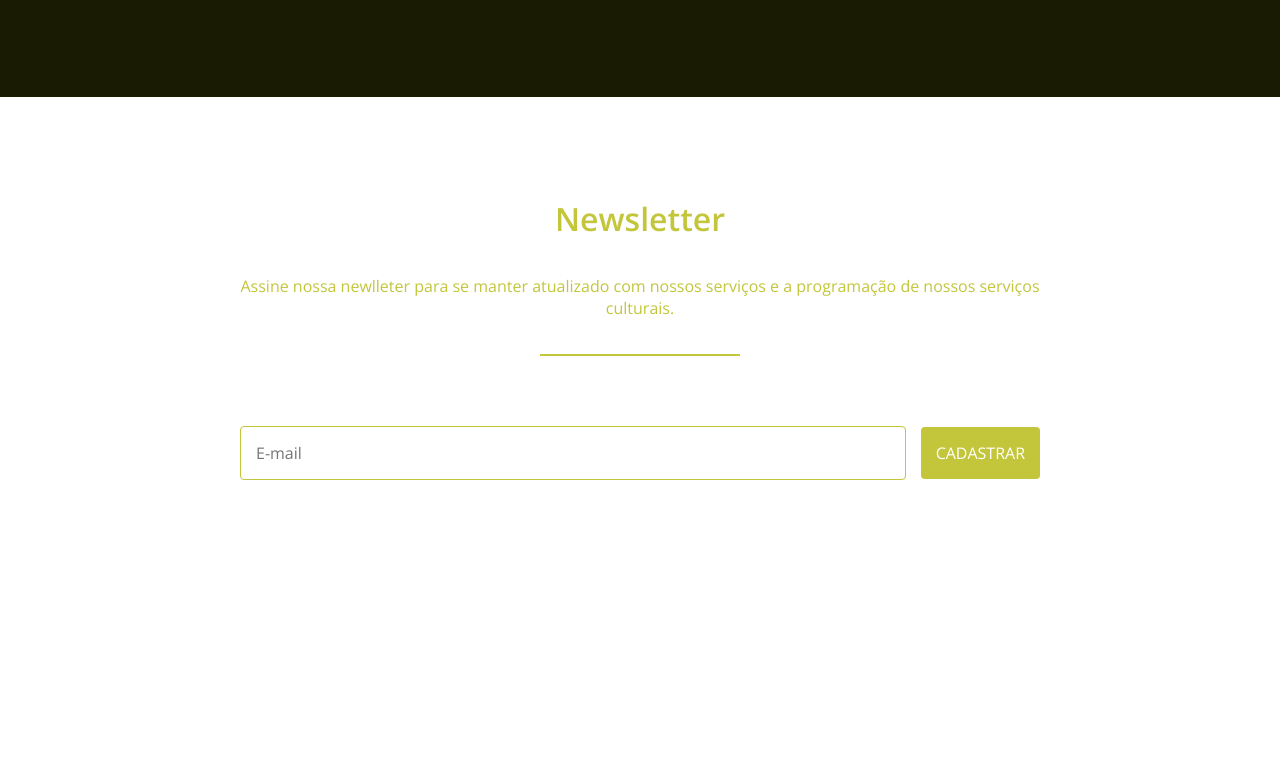
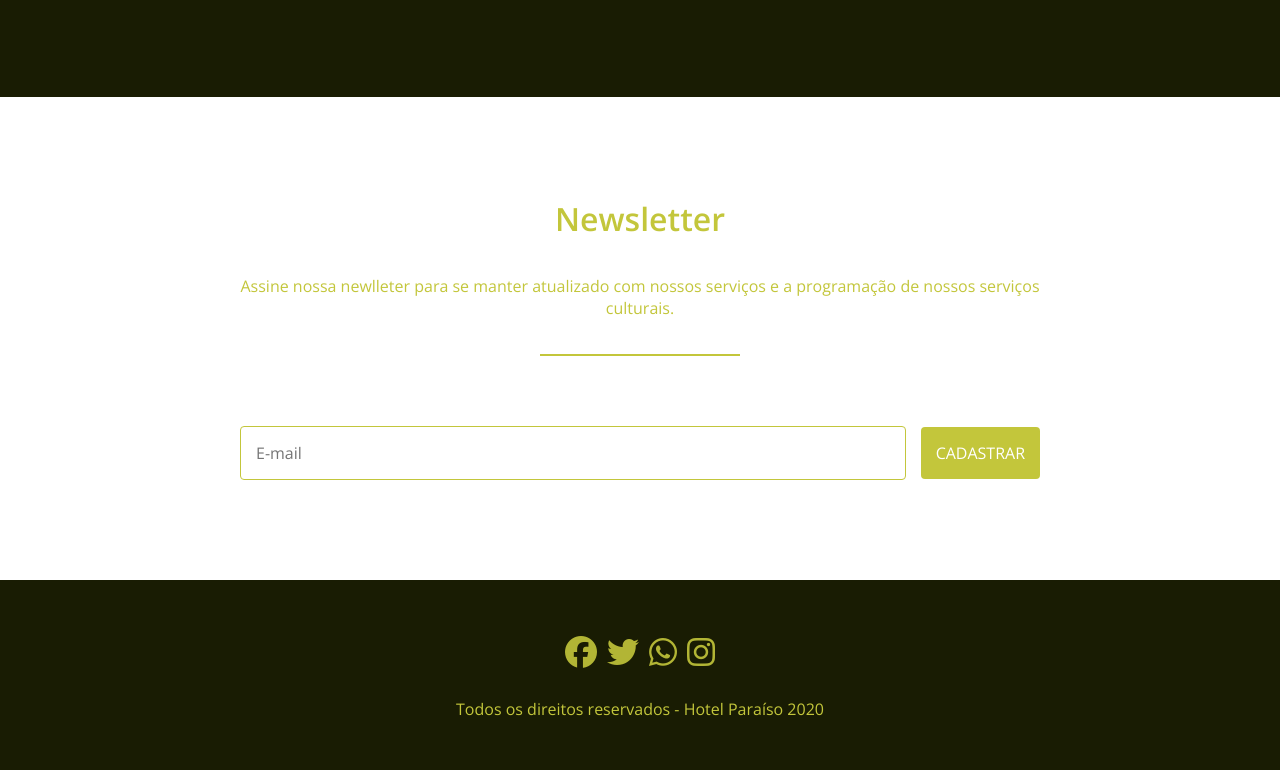
Before and after one commit to Wes1738/Flexbox, a plain HTML site: page index.html in a window 1280 px wide. Shown: the part 2533-3303 px from the top of the page. Before the commit the page ends 3113 px from the top, so only its background shows below. Drawn offline with nearby package versions, Linux system fonts and the light colour scheme.

Commit message:
Footer e finalização do Projeto

```diff
--- a/css/styles.css
+++ b/css/styles.css
@@ -308,3 +308,36 @@ header li a {
         margin-bottom: 15px;
     }
 }
+
+/* Footer */
+footer {
+    display: flex;
+    flex-direction: column;
+    background-color: #191c03;
+    padding: 50px 0;
+    align-items: center;
+}
+
+footer ul {
+    display: flex;
+    margin-bottom: 25px;
+}
+
+footer ul li {
+    margin-right: 10px;
+
+}
+
+footer ul li:last-child {
+    margin-right: 0;
+}
+
+footer ul li a {
+    color: #c3c63b;
+    font-size: 2rem;
+}
+
+footer p {
+    color: #c3c63b;
+    text-align: center;
+}
--- a/index.html
+++ b/index.html
@@ -84,5 +84,17 @@
 
     </section>
 
+    <footer>
+
+        <ul>
+            <li><a href=""><i class="fab fa-facebook"></i></a></li>
+            <li><a href=""><i class="fab fa-twitter"></i></a></li>
+            <li><a href=""><i class="fab fa-whatsapp"></i></a></li>
+            <li><a href=""><i class="fab fa-instagram"></i></a></li>
+        </ul>
+        <p>Todos os direitos reservados - Hotel Paraíso 2020</p>
+
+    </footer>
+
 </body>
 </html>
```
